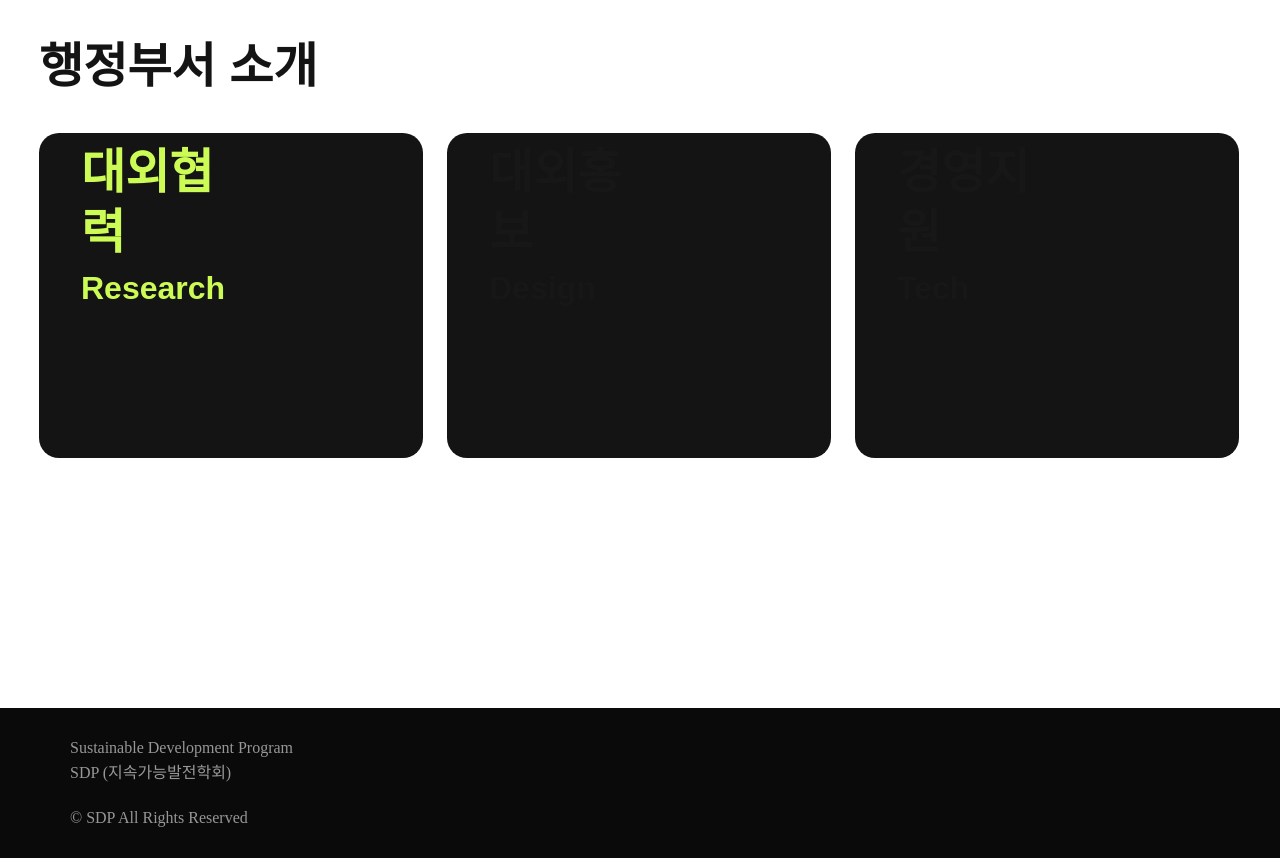
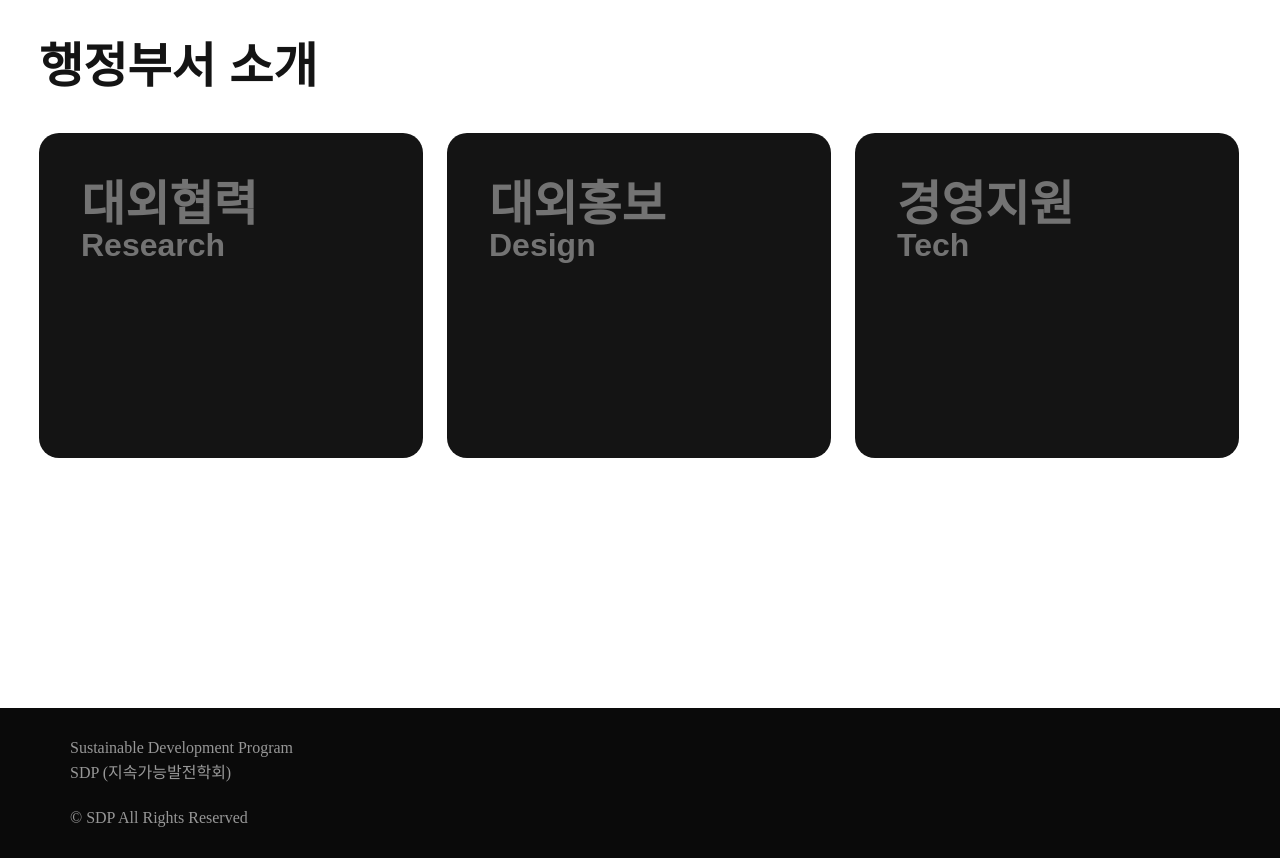
Before and after one commit to SDP1617-Web/SDP1617-Web-FRONT, a Next.js app: page /about in a window 1280 px wide. Shown: the part 5040-5898 px from the top of the page. Built offline with nearby package versions, Linux system fonts and the light colour scheme; a web font is replaced by a local one.

Commit message:
refactor: 행정부서소개 섹션 공용 컴포넌트로 교체

```diff
--- a/src/components/about/DepartmentCard.tsx
+++ /dev/null
@@ -1,37 +0,0 @@
-import type { CSSProperties } from "react";
-
-interface DepartmentCardProps {
-  korean: string;
-  english: string;
-  isActive?: boolean;
-}
-
-const cardStyle: CSSProperties = {
-  display: "flex",
-  width: "384px",
-  height: "325px",
-  padding: "48px 172px 187px 42px",
-  alignItems: "center",
-  borderRadius: "20px",
-  backgroundColor: "var(--color-sdp-grey-900)",
-  flexShrink: 0,
-};
-
-const innerStyle: CSSProperties = {
-  display: "flex",
-  flexDirection: "column",
-  gap: "4px",
-};
-
-export default function DepartmentCard({ korean, english, isActive = false }: DepartmentCardProps) {
-  const color = isActive ? "var(--color-sdp-main-primary)" : "var(--color-sdp-grey-500)";
-
-  return (
-    <div style={cardStyle}>
-      <div style={innerStyle}>
-        <p className="h1" style={{ color }}>{korean}</p>
-        <p className="h2" style={{ color }}>{english}</p>
-      </div>
-    </div>
-  );
-}
--- a/src/components/about/DepartmentSection.tsx
+++ b/src/components/about/DepartmentSection.tsx
@@ -1,35 +1,38 @@
-import DepartmentCard from "./DepartmentCard";
+import { ExternalCard } from '@/components/common/Card'
 
 const DEPARTMENTS = [
-  { korean: "대외협력", english: "Research", isActive: true },
-  { korean: "대외홍보", english: "Design", isActive: false },
-  { korean: "경영지원", english: "Tech", isActive: false },
-];
+  { korean: '대외협력', english: 'Research', isActive: false },
+  { korean: '대외홍보', english: 'Design', isActive: false },
+  { korean: '경영지원', english: 'Tech', isActive: false },
+]
 
 export default function DepartmentSection() {
   return (
     <section
-      style={{ marginTop: "193px", marginBottom: "250px" }}
+      style={{ marginTop: '193px', marginBottom: '250px' }}
       className="flex justify-center"
     >
-      <div style={{ width: "1202px" }} className="flex flex-col">
+      <div style={{ width: '1202px' }} className="flex flex-col">
         {/* 타이틀 */}
-        <p className="h1" style={{ color: "var(--color-sdp-grey-900)", marginBottom: "36px" }}>
+        <p
+          className="h1"
+          style={{ color: 'var(--color-sdp-grey-900)', marginBottom: '36px' }}
+        >
           행정부서 소개
         </p>
 
         {/* 카드 */}
-        <div className="flex flex-row" style={{ gap: "24px" }}>
+        <div className="flex flex-row" style={{ gap: '24px' }}>
           {DEPARTMENTS.map((dept, i) => (
-            <DepartmentCard
+            <ExternalCard
               key={i}
-              korean={dept.korean}
-              english={dept.english}
+              title={dept.korean}
+              subTitle={dept.english}
               isActive={dept.isActive}
             />
           ))}
         </div>
       </div>
     </section>
-  );
+  )
 }
```
